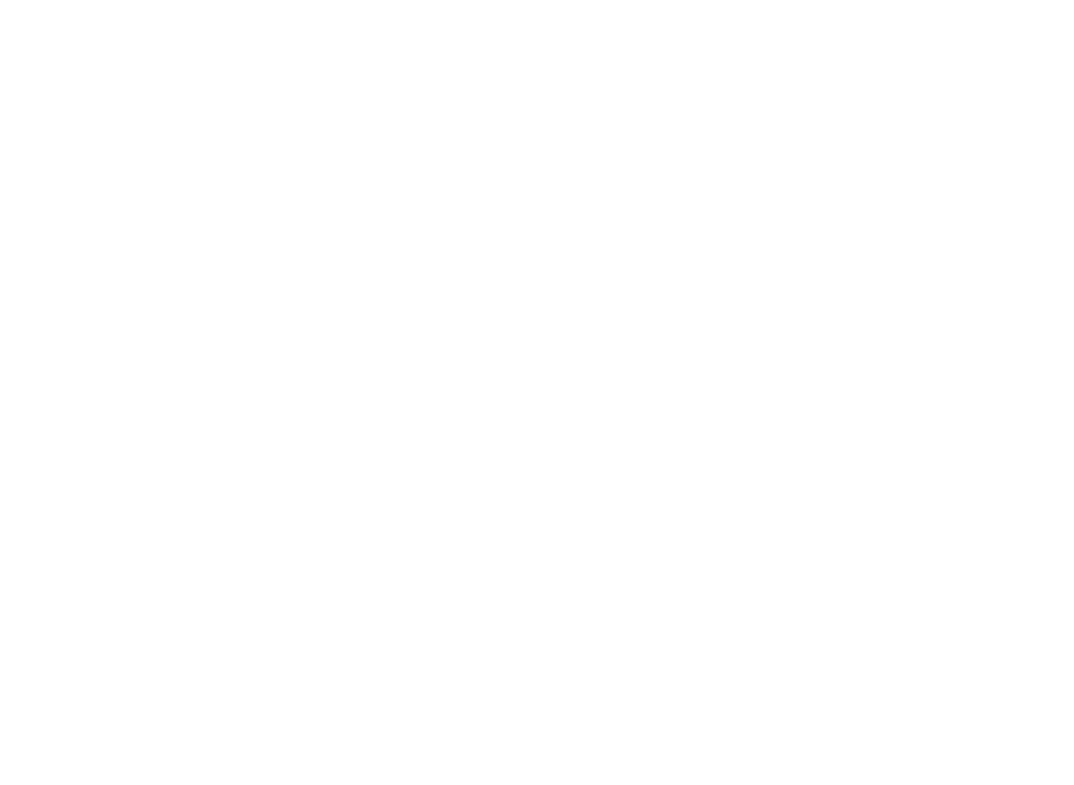
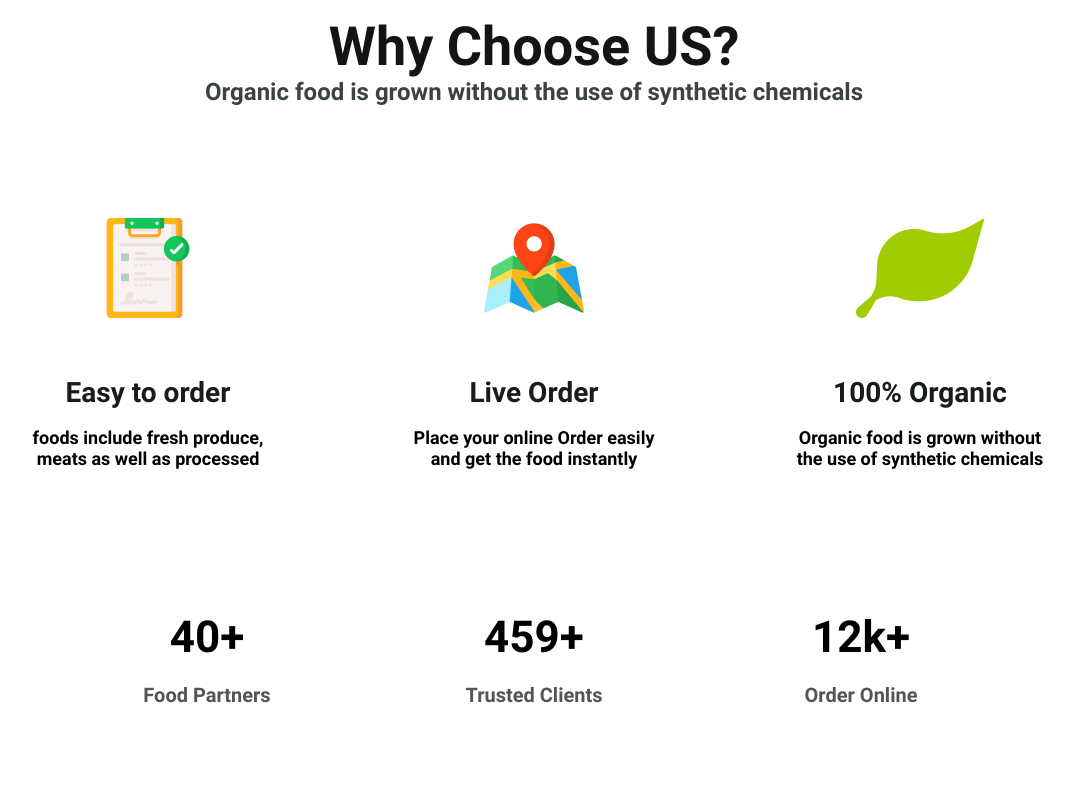
Before and after one commit to nodir008/foods02, a plain HTML site: page index.html in a window 1280 px wide. Shown: the whole page, without its empty margins (106-1180 px from the left). Drawn offline with Linux system fonts and the light colour scheme.

Commit message:
section1

```diff
--- a/index.html
+++ b/index.html
@@ -1,11 +1,13 @@
 <!DOCTYPE html>
 <html lang="en">
+
 <head>
     <meta charset="UTF-8">
     <meta name="viewport" content="width=device-width, initial-scale=1.0">
     <title>Document</title>
     <link rel="stylesheet" href="styles/main.css">
 </head>
+
 <body>
     <header>
         <nav>
@@ -14,7 +16,61 @@
     </header>
 
     <main>
-        <section></section>
+        <!-- Why Choose US? start -->
+        <section>
+            <div class="main__header">
+                <h2 class="main__h2">Why Choose US?</h2>
+                <p class="main__p">Organic food is grown without the use of synthetic chemicals</p>
+            </div>
+
+                <div class="main__box container">
+                    <div class="main__cards">
+                        <img class="main__cards-img" src="images/1.png" alt="">
+                        <h3 class="main__h3">Easy to order</h3>
+                        <p class="main__cards-p">foods include fresh produce, meats as well as processed</p>
+                    </div>
+
+                    <div class="main__cards">
+                        <img class="main__cards-img" src="images/2.png" alt="">
+                        <h3 class="main__h3">Live Order</h3>
+                        <p class="main__cards-p">Place your online Order easily and get the food instantly</p>
+                    </div>
+
+                    <div class="main__cards">
+                        <img class="main__cards-img" src="images/3.png" alt="">
+                        <h3 class="main__h3">100% Organic</h3>
+                        <p class="main__cards-p">Organic food is grown without the use of synthetic chemicals</p>
+                    </div>
+
+                </div>
+
+                <div class="main__contaner container">
+                    <div class="main__card">
+                        <h3 class="main__card-h3">40+</h3>
+                        <p class="main__-card-p">Food Partners</p>
+                    </div>
+
+                    <div class="main__card">
+                        <h3 class="main__card-h3">459+</h3>
+                        <p class="main__-card-p">Trusted Clients</p>
+                    </div>
+
+                    <div class="main__card">
+                        <h3 class="main__card-h3">12k+</h3>
+                        <p class="main__-card-p">Order Online</p>
+                    </div>
+
+
+                </div>
+
+                <div class="main__about us container">
+                    <div class="main__about-mini"></div>
+                </div>
+
+        </section>
+
+
+
         <section></section>
         <section></section>
         <section></section>
@@ -28,4 +84,5 @@
     </footer>
 
 </body>
+
 </html>
--- a/styles/main.css
+++ b/styles/main.css
@@ -1,8 +1,70 @@
-@import 'fonts.css';
+@import "fonts.css";
 
 * {
-    margin: 0;
-    padding: 0;
-    box-sizing: border-box;
-    font-family: 'roboto';
+  margin: 0;
+  padding: 0;
+  box-sizing: border-box;
+  font-family: "roboto";
 }
+/* header and main start */
+.main__header {
+  text-align: center;
+  padding: 15px 0;
+}
+.main__h2 {
+  color: #151414;
+  font-size: 54px;
+  font-weight: 770;
+}
+.main__p {
+  color: #3b433e;
+  font-size: 24px;
+  font-weight: 750;
+}
+.main__box {
+  display: flex;
+  justify-content: space-around;
+  padding: 61px;
+}
+.main__cards {
+  width: 270px;
+  min-height: 245px;
+  text-align: center;
+}
+.main__cards-img {
+  padding: 36px 0;
+}
+.main__h3 {
+  font-size: 28px;
+  font-weight: 770;
+  color: #181d19;
+  padding: 18px 0;
+}
+.main__cards-p {
+  font-size: 18px;
+  font-weight: 750;
+  font-family: "roboto";
+}
+
+.main__contaner{
+    display: flex;
+    justify-content: space-evenly;
+    padding: 61px;
+}
+
+.main__card{
+    width: 150px;
+    height: 130px;
+    text-align: center;
+}
+.main__card-h3{
+    color: #000;
+    font-size: 44px;
+    font-weight: 700;
+    padding: 20px;
+}
+.main__-card-p{
+    color: #545454;
+    font-size: 20px;
+    font-weight: 768;
+}
```
Also changed, not shown: images/1.png (added), images/2.png (added), images/3.png (added).
